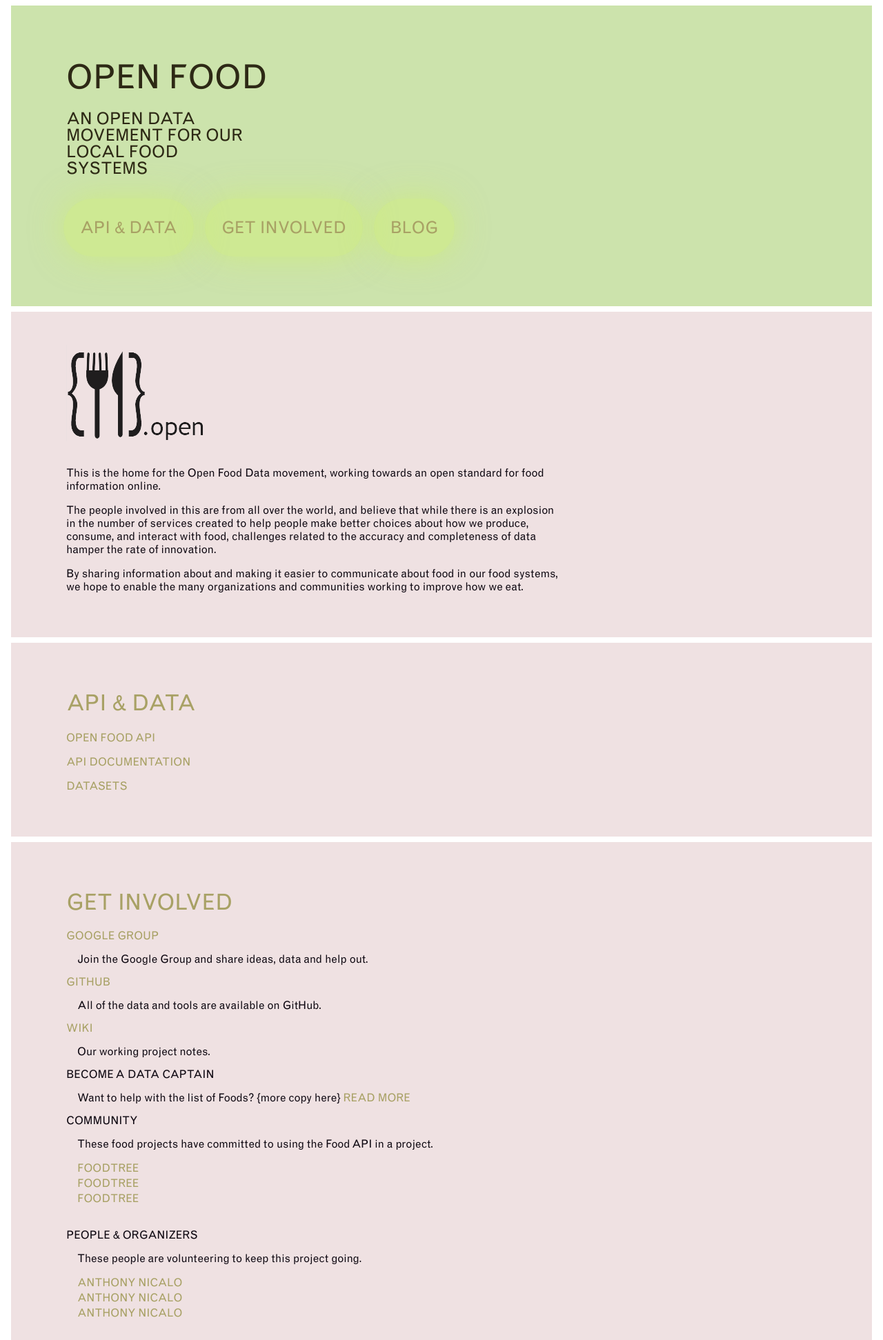
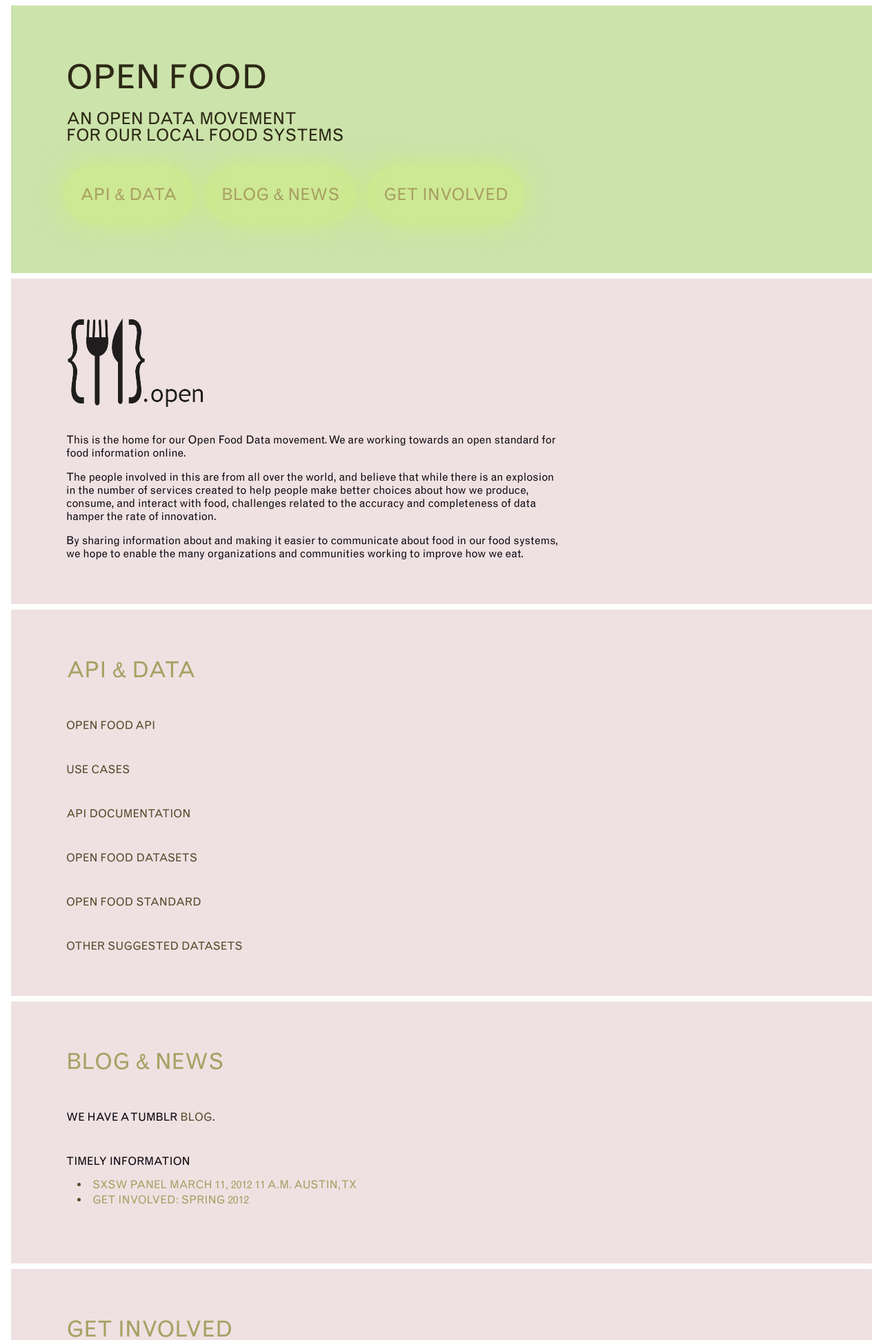
Before and after one commit to chachasikes/OpenFood-Website, a PHP site: page / in a window 1280 px wide. Shown: the top 1943 px of the page at 69% size. Run offline with PHP 8.4, Linux system fonts and the light colour scheme; some web fonts are replaced.

Commit message:
Updated page content.

```diff
--- a/css/style.css
+++ b/css/style.css
@@ -53,66 +53,64 @@
 }
 
 h1 {
-/*
-  font-size: 3em;
-
-  text-transform: uppercase;
-  line-height: 0.5em;
-  color: #99946A;
-  margin: 0.2em 0 0.5em 0;
-*/
-
   text-transform: uppercase;
   font-size: 3em;
    font-weight: normal;
   line-height: 1em;
   width: 50%;
-/*   position: relative; */
-/*   float: right; */
   color: #2D2915;
   padding: 0 0em;
   margin: 1em 25% 0 0;
+}
 
-/*   box-shadow: 0em 0em 0em 1em rgba(207, 244, 91, 0.5); */   /* #cff45b*/
-/*
-  -webkit-border-radius: 1em;
-  -moz-border-radius: 1em;
-  border-radius: 1em;
-  background-color: rgba(256, 256, 256, 0.3);
-*/
-/*   padding: 2em; */
-/*
-  -webkit-box-shadow:0 0 2em rgba(256, 256, 256, 0.5);
-  -moz-box-shadow: 0 0 2em rgba(256, 256, 256, 0.5);
-  box-shadow:0 0 2em rgba(256, 256, 256, 0.5);
-*/
-/*   display: inline-block; */
-
+h2.title {
+  font-size: 2em;
+  font-weight: normal;
+  text-transform: uppercase;
+  line-height: 0.5em;
+  color: #A8A165;
+  margin: 1em 0 0.2em 0;
+  padding: 0.5em 0;
+  width: 35%;
 }
 
 dt, h2, h3, h4 {
   font-family: 'Grotesque MT Std', Helvetica, Arial, sans-serif;
   text-transform: uppercase;
+  font-weight: normal;
   font-size: 1em;
   line-height: 1em;
+  margin: 2em 0 0.5em 0;
 }
 
 h3 {
   font-size: 1em;
+  color: #564E2E;
 }
 h4 {
-  font-size: 1.5em;
+  font-size: 1em;
 }
 
 dt {
   font-size: 1em;
 }
+
 dt {
-  margin: 1em 0;
+  margin: 3em 0 0.5em 0;
+}
+
+dt a {
+  color: #564E2E;
 }
 
 dd {
   margin: 1em;
+}
+
+dl li {
+  list-style: disc;
+  list-style-position: inside;
+  color: #564E2E;
 }
 
 p, blockquote {
@@ -123,7 +121,7 @@
   text-transform: uppercase;
   font-size: 1.5em;
   line-height: 1em;
-  width: 25%;
+  width: 50%;
   color: #2D2915;
   padding: 0 0em;
   margin: 1em 25% 0 0;
@@ -184,17 +182,6 @@
   color: #fff;
 }
 
-h2.title {
-  font-size: 2em;
-  font-weight: normal;
-  text-transform: uppercase;
-  line-height: 0.5em;
-  color: #A8A165;
-  margin: 1em 0 0.2em 0;
-  padding: 0.5em 0;
-  width: 35%;
-}
-
 .image {
   margin: 1em 0 2em 0;
 }
--- a/index.html
+++ b/index.html
@@ -20,13 +20,13 @@
 
 
     <h1>Open Food</h1>
-    <div class="tagline">An Open Data movement for our local food systems</div>
+    <div class="tagline">An Open Data movement<br /> for our local food systems</div>
     <!-- TABS -->
     <div id="tabs">
       <ul class="buttons">
         <li><a href="#api">API & Data</a></li>
+        <li><a href="#blog">Blog & News</a></li>
         <li><a href="#get_involved">Get Involved</a></li>
-        <li><a href="#blog">Blog</a></li>
       </ul>
     </div>
   </header>
@@ -34,9 +34,11 @@
   <!-- Home -->
   <div id="home" class="container section">
     <div class="image"><img src="images/logo.png" /></div>
-    <p>This is the home for the Open Food Data movement, working towards an open standard for food information online.
+    <p>This is the home for our Open Food Data movement. We are working towards an open standard for food information online.
 
-    <p>The people involved in this are from all over the world, and believe that while there is an explosion in the number of services created to help people make better choices about how we produce, consume, and interact with food, challenges related to the accuracy and completeness of data hamper the rate of innovation. </p>
+    <p>The people involved in this are from all over the world, and believe that while there is an explosion
+     in the number of services created to help people make better choices about how we produce, consume,
+     and interact with food, challenges related to the accuracy and completeness of data hamper the rate of innovation. </p>
 
     <p>By sharing information about and making it easier to communicate about food in our food systems,
     we hope to enable the many organizations and communities working to improve how we eat.</p>
@@ -45,11 +47,48 @@
   <!-- API -->
   <div id="api" class="container section">
     <h2 class="title">API & Data</h2>
-    <p><a href="http://api.open-food.org">Open Food API</a></p>
-    <p><a href="#github-page-here">API Documentation</a></p>
-    <p><a href="#github-page-here">Datasets</a></p>
+    <dl>
+      <dt><a href="http://api.open-food.org">Open Food API</a></dt>
+        <dd></dd>
+
+      <dt><a href="https://docs.google.com/document/d/1XHY3Zwm6HYv8g4ENQhMonqgV-Z46LCQgVuIGehJNf_w/edit">Use Cases</a></dt>
+        <dd></dd>
+
+      <dt><a href="#github-page-here">API Documentation</a></dt>
+        <dd></dd>
+
+      <dt><a href="https://raw.github.com/Open-Food/Open-Food-Standard/master/datasets/DATASETS.txt">Open Food Datasets</a></dt>
+        <dd></dd>
+
+      <dt><a href="https://github.com/Open-Food/Open-Food-Standard">Open Food Standard</a></dt>
+        <dd></dd>
+
+      <dt><a href=" https://github.com/Open-Food/Open-Food-Standard/wiki/Suggested-Data-Sets">Other Suggested Datasets</a></dt>
+        <dd></dd>
+
+    </dl>
   </div>
 
+
+
+
+   <!-- BLOG & News -->
+  <div id="blog" class="container section">
+    <h2 class="title">Blog & News</h2>
+
+
+    <dl>
+      <dt><p>We have a Tumblr <a href="http://blog.open-food.org">blog</a>.</p></dt>
+
+      <dt>Timely Information</dt>
+      <dd>
+        <ul>
+          <li><a href="http://schedule.sxsw.com/2012/events/event_IAP9904">SXSW Panel March 11, 2012 11 a.m. Austin, TX</a></li>
+          <li><a href="http://blog.open-food.org">Get involved: Spring 2012</a></li>
+        </ul>
+      </dd>
+    </dt>
+  </div>
 
    <!-- GET INVOLVED -->
   <div id="get_involved" class="container section">
@@ -67,47 +106,35 @@
       <dt>Become a Data Captain</dt>
         <dd>Want to help with the list of Foods? {more copy here} <a href="http://blog.open-food.org">Read more</a></dd>
 
-<!--
-      <dt>Contact</dt>
-        <dd>email address (?)</dd>
--->
-
       <dt>Community</dt>
         <dd>
         <p>These food projects have committed to using the Food API in a project.</p>
         <ul>
           <li><a href="http://foodtree.com">FoodTree</a></li>
-          <li><a href="http://foodtree.com">FoodTree</a></li>
-          <li><a href="http://foodtree.com">FoodTree</a></li>
+          <li><a href="http://cleanplates.com">Clean Plates</a></li>
+          <li><a href="http://foodcards.com">FoodCards</a></li>
         </ul>
+        <p><a href="">Contact us</a> to let us know if you would like to pledge to use the API in your project.</p>
+
         </dd>
 
       <dt>People & Organizers</dt>
         <dd>
-        <p>These people are volunteering to keep this project going.</p>
-        <ul>
-          <li><a href="http://foodtree.com">Anthony Nicalo</a></li>
-          <li><a href="http://foodtree.com">Anthony Nicalo</a></li>
-          <li><a href="http://foodtree.com">Anthony Nicalo</a></li>
-        </ul>
-        </dd>
-
+          <p>Early participants in Open Food efforts:</p>
+          <p><a href="http://www.chachaville.com/">Chacha Sikes</a> </p>
+          <p><a href="http://foodtree.com">Anthony Nicalo</a> </p>
+          <p><a href="http://www.windowfarms.org/">Britta Riley</a></p>
+          <p><a href="http://foodtechconnect.com">Danielle Gould</a> </p>
+          <p><a href="http://www.cleanplates.com/">Niles Brooks</a></p>
+          <p><a href="https://twitter.com/#!/bmann">Boris Mann</a> </p>
+          <p><a href="https://twitter.com/#!/kalv">Kalv Sandhu</a> </p>
+          <p><a href="http://foodtree.com">Derek Shanahan</a></p>
+          <p><a href="https://twitter.com/#!/mkhezr">Maryam Khezrzadeh</a></p>
+          <p><a href="https://twitter.com/#!/carchrae">Tom Carchrae</a></p>
+          <p>and many others…</p>
+      </dd>
     </dl>
   </div>
-
-
-   <!-- BLOG -->
-  <div id="blog" class="container section">
-    <h2 class="title">Blog</h2>
-    <p>Follow our Tumblr blog, which we update on occasion.</p>
-    <h3>Useful Posts</h3>
-    <ul>
-      <li><a href="http://blog.open-food.org">Recent Blog 1</a></li>
-      <li><a href="http://blog.open-food.org">Recent Blog 2</a></li>
-      <li><a href="http://blog.open-food.org">Recent Blog 3</a></li>
-    </ul>
-  </div>
-
 
   <footer>
     <div>
```
